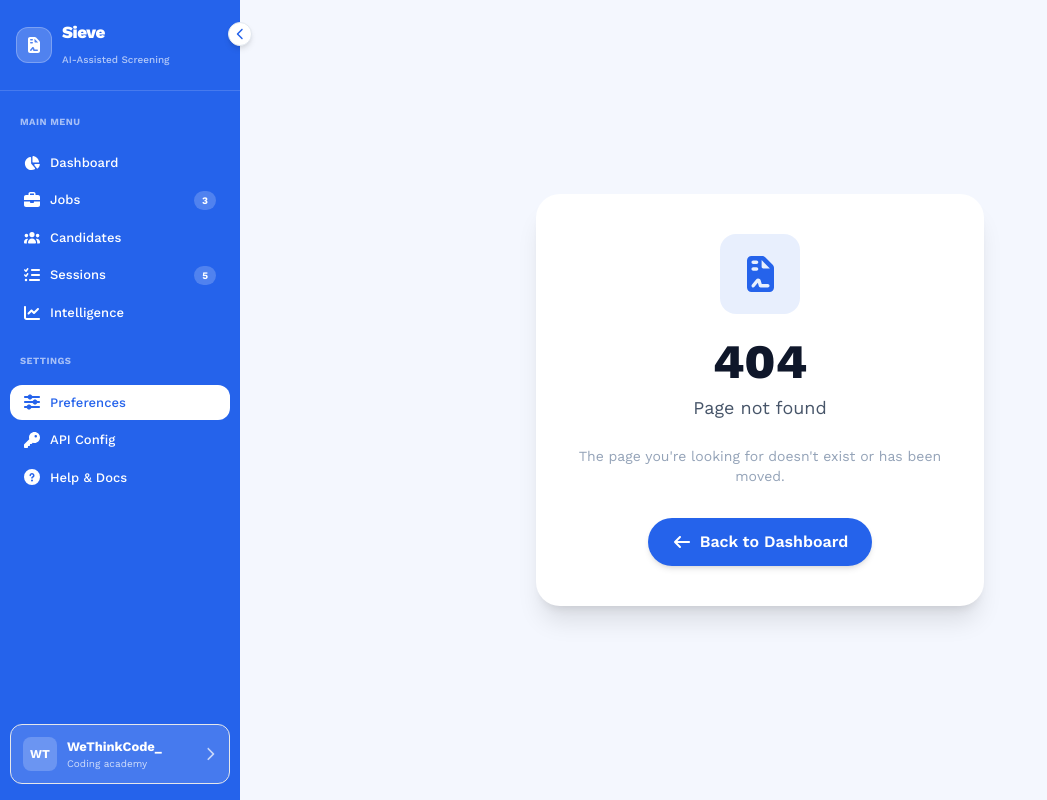
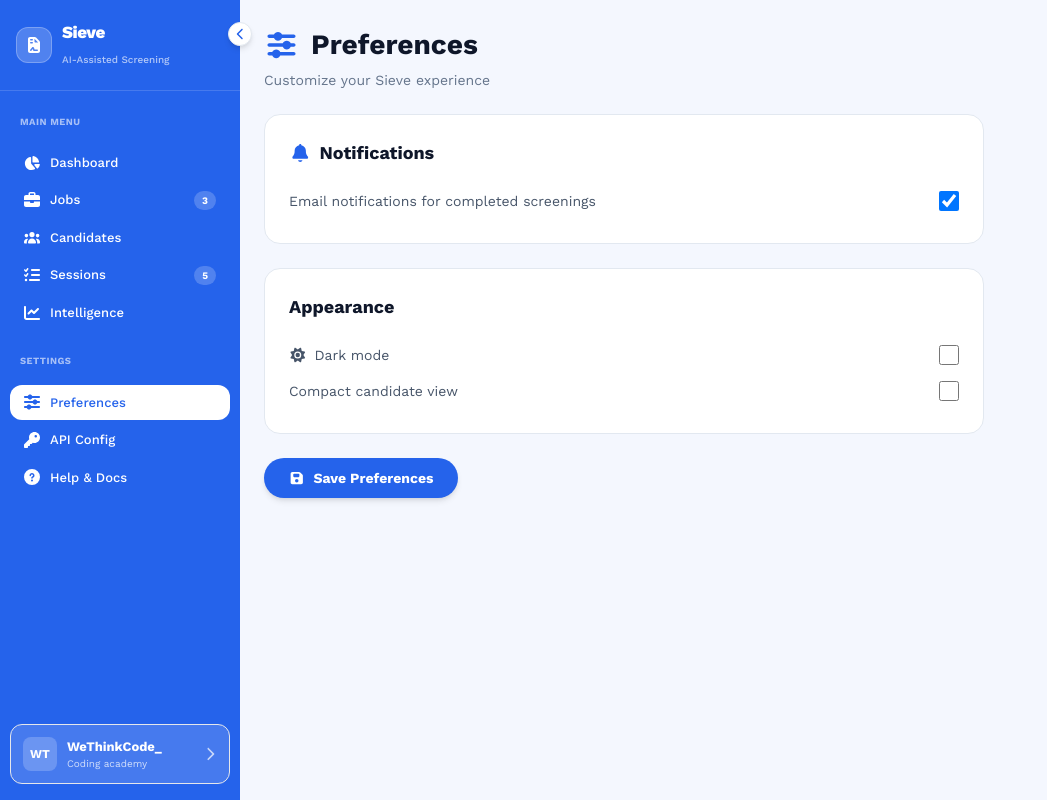
Before and after one commit to elviscgn/Sieve, a Next.js app in the folder sieve-frontend/: page /preferences in a window 1280 px wide. Before the commit this address had no page. Shown: the whole page, without its empty margins (0-1047 px from the left). Built offline with nearby package versions, Linux system fonts and the light colour scheme.

Commit message:
add preferences

```diff
--- /dev/null
+++ b/sieve-frontend/app/preferences/page.tsx
@@ -0,0 +1,82 @@
+"use client";
+
+import { useState } from "react";
+import { FontAwesomeIcon } from "@fortawesome/react-fontawesome";
+import {
+  faSlidersH,
+  faMoon,
+  faSun,
+  faBell,
+  faSave,
+} from "@fortawesome/free-solid-svg-icons";
+
+export default function PreferencesPage() {
+  const [emailNotifications, setEmailNotifications] = useState(true);
+  const [darkMode, setDarkMode] = useState(false);
+  const [compactView, setCompactView] = useState(false);
+
+  return (
+    <div className="p-6 max-w-3xl">
+      <div className="mb-6">
+        <h1 className="text-[28px] font-bold text-[#0f172a] flex items-center gap-3">
+          <FontAwesomeIcon icon={faSlidersH} className="text-primary" />
+          Preferences
+        </h1>
+        <p className="text-sm text-[#64748b] mt-1">
+          Customize your Sieve experience
+        </p>
+      </div>
+
+      <div className="space-y-6">
+        <div className="bg-white rounded-2xl border border-[#e2e8f0] p-6">
+          <h2 className="text-lg font-bold text-[#0f172a] mb-4 flex items-center gap-2">
+            <FontAwesomeIcon icon={faBell} className="text-primary" />
+            Notifications
+          </h2>
+          <label className="flex items-center justify-between py-2">
+            <span className="text-sm text-[#475569]">
+              Email notifications for completed screenings
+            </span>
+            <input
+              type="checkbox"
+              checked={emailNotifications}
+              onChange={(e) => setEmailNotifications(e.target.checked)}
+              className="w-5 h-5 rounded border-gray-300 text-primary focus:ring-primary"
+            />
+          </label>
+        </div>
+
+        <div className="bg-white rounded-2xl border border-[#e2e8f0] p-6">
+          <h2 className="text-lg font-bold text-[#0f172a] mb-4">Appearance</h2>
+          <label className="flex items-center justify-between py-2">
+            <span className="text-sm text-[#475569] flex items-center gap-2">
+              <FontAwesomeIcon icon={darkMode ? faMoon : faSun} />
+              Dark mode
+            </span>
+            <input
+              type="checkbox"
+              checked={darkMode}
+              onChange={(e) => setDarkMode(e.target.checked)}
+              className="w-5 h-5 rounded border-gray-300 text-primary focus:ring-primary"
+            />
+          </label>
+          <label className="flex items-center justify-between py-2">
+            <span className="text-sm text-[#475569]">
+              Compact candidate view
+            </span>
+            <input
+              type="checkbox"
+              checked={compactView}
+              onChange={(e) => setCompactView(e.target.checked)}
+              className="w-5 h-5 rounded border-gray-300 text-primary focus:ring-primary"
+            />
+          </label>
+        </div>
+
+        <button className="bg-primary text-white px-6 py-2.5 rounded-full text-sm font-bold shadow-md hover:bg-primary-dark transition flex items-center gap-2">
+          <FontAwesomeIcon icon={faSave} /> Save Preferences
+        </button>
+      </div>
+    </div>
+  );
+}
```
